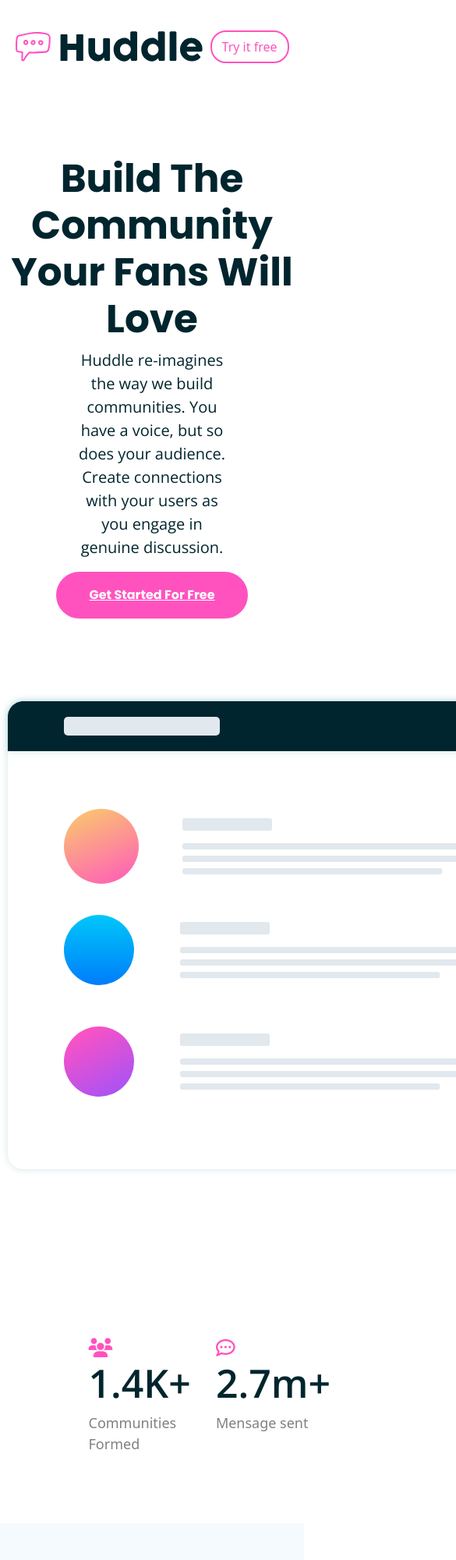
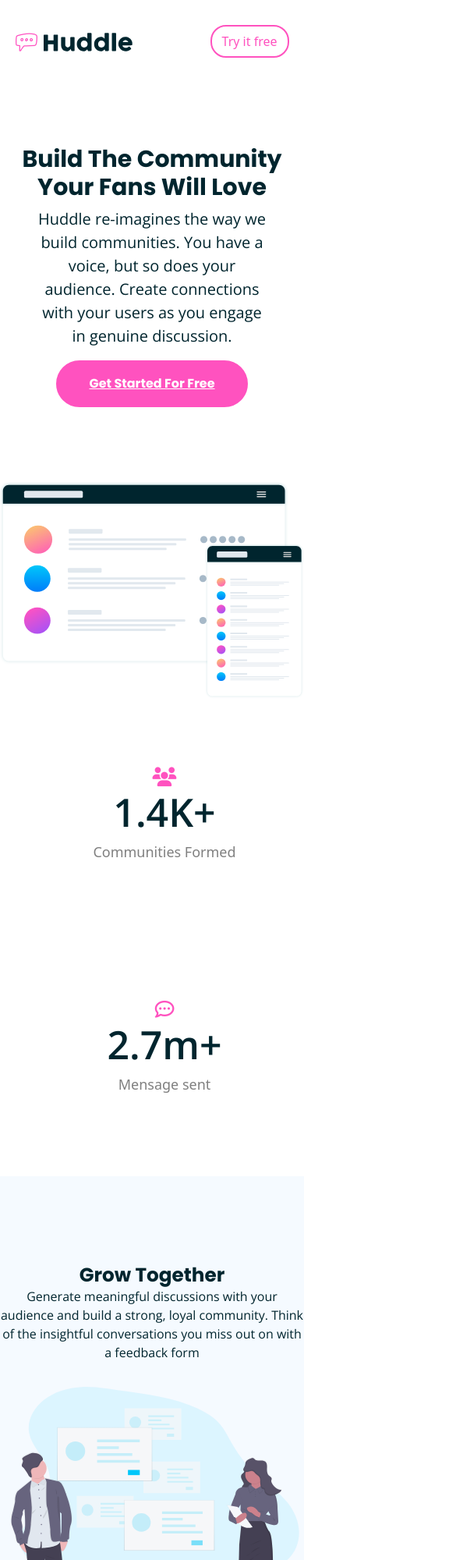
Before and after one commit to DanielMarcosPires/huddle-landing-page-with-curved-sections-master, a plain HTML site: page index.html in a window 390 px wide. Shown: the top 2000 px of the page at 78% size, 585 px wide, since content can reach past the window. Drawn offline with nearby package versions, Linux system fonts and the light colour scheme.

Commit message:
Deixei responsivo

```diff
--- a/assets/css/style.css
+++ b/assets/css/style.css
@@ -21,7 +21,9 @@
     --sans:'Open Sans', sans-serif;
     --poppin: 'Poppins', sans-serif;
 }
-
+body{
+ overflow-x: hidden;
+}
 li{
     list-style: none;
 }
--- a/index.html
+++ b/index.html
@@ -14,7 +14,7 @@
   <header class="header">
     <div class="header__config d-flex align-items-center">
       <a href="#">
-        <img src="assets/images/logo.svg" alt="Huddle logo">
+        <img class="header__image" src="assets/images/logo.svg" alt="Huddle logo">
       </a>
 
       <nav>
@@ -54,8 +54,8 @@
         </li>
       </ul>
     </section>
-    <section class="together d-flex flex-wrap">
-      <div class="text-center w-25">
+    <section class="together d-flex">
+      <div class="text-center">
         <h2 class="together__title">Grow Together</h2>
         <p class="together__text">
           Generate meaningful discussions with your audience and build a strong, loyal community. Think of the insightful conversations you miss out on with a feedback form
@@ -65,7 +65,7 @@
     </section>
     <section class="flowing d-flex">
       <img class="flowing__image" src="assets/images/illustration-flowing-conversation.svg" alt>
-      <div class="w-50">
+      <div>
         <h2 class="flowing__title">Flowing Conversations</h2>
         <p class="flowing__text">
           You wouldn't paginate a conversatio in real life, so why do it online? Our threads have just-in-time loading for a more natural flow.
--- a/style/header/header.css
+++ b/style/header/header.css
@@ -1,3 +1,8 @@
+@media screen and (max-width:500px) {
+    .header__image{
+        max-width: 150px;
+    }
+}
 .header__config{
     justify-content: space-between;
     width: 90%;
--- a/style/main/authentic/authentic.css
+++ b/style/main/authentic/authentic.css
@@ -6,11 +6,26 @@
     width: 80%;
 }
 .authentic div{
-    width: 30%;
+    width: 100%;
 }
 .authentic__title{
     font-family: var(--poppin);
 }
 .authentic__image{
+    width: 100%;
     max-width: 550px;
 }
+@media screen and (max-width:800px) {
+    .authentic{
+        flex-wrap: wrap;
+    }
+    .authentic div{
+        text-align: center;
+    }
+    .authentic__title{
+        padding: 0 8px;
+    }
+    .authentic__text{
+        min-width:300px ;
+    }
+}
--- a/style/main/community/community.css
+++ b/style/main/community/community.css
@@ -3,15 +3,29 @@
     font-family: var(--poppin);
     padding: 5em  0;
 }
+
 .community__title{
     color: var(--dark__cyan);
     font-size: 50px;
+    min-width: 360px;
+    padding: 0 8px;
+}
+@media screen and (max-width:800px) {
+    .community__title{
+        font-size: 30px;
+    }
 }
 .community__paragraph{
     color: var(--dark__cyan);
     font-family: var(--sans);
     margin: 0 auto;
     width: 50%;
+    min-width: 300px;
+}
+@media screen and (max-width:800px) {
+   .community__paragraph{
+
+   }
 }
 .community__button{
     display: inline-block;
--- a/style/main/flowing/flowing.css
+++ b/style/main/flowing/flowing.css
@@ -8,6 +8,7 @@
 
 }
 .flowing__image{
+    width: 100%;
     max-width: 550px;
 }
 .flowing__title{
@@ -17,5 +18,17 @@
 }
 .flowing__text{
 
-    width: 500px;
+    width: 100%;
 }
+@media screen and (max-width:800px) {
+    .flowing{
+        flex-wrap: wrap;
+    }
+    .flowing div{
+        text-align: center;
+        width: 100%;
+    }
+    .flowing__text{
+
+    }
+}
--- a/style/main/together/together.css
+++ b/style/main/together/together.css
@@ -18,6 +18,32 @@
     margin: 8px auto;
     width: 400px;
 }
+@media screen and (max-width:800px) {
+    .together{
+        flex-wrap: wrap;
+        justify-content: left;
+    }
+    .together div{
+        width: 100%;
+        max-width: 400px;
+        margin:2em auto;
+        text-align: center;
+    }
+    .together__title{
+       text-align: center;
+    }
+    .together__text{
+        margin: 0 auto;
+        text-align: center;
+        width: 100%;
+    }
+}
 .together__image{
     max-width: 600px;
+    width: 100%;
 }
+@media screen and (max-width:800px){
+    .together__image{
+        min-width: 0;
+    }
+}
--- a/style/main/users/users.css
+++ b/style/main/users/users.css
@@ -1,14 +1,27 @@
+.users__image{
+    width: 100%;
+    max-width: 900px;
+}
 .users__list{
+    justify-content: space-between;
+
+}
+.users__item{
+    text-align: left;
     color: var(--dark__cyan);
-    justify-content: space-between;
     padding: 5em 0;
     margin: 8px auto;
-    width: 50%;
+    width: 300px;
 }
-.users__item{
-    color: var(--dark__cyan);
-    text-align: left;
-    margin: 0 16px;
+
+@media screen and (max-width:500px) {
+    .users__list{
+    flex-direction: column;
+    }
+    .users__item{
+
+        text-align: center;
+    }
 }
 .users__icon{
     color: var(--pink);
```
